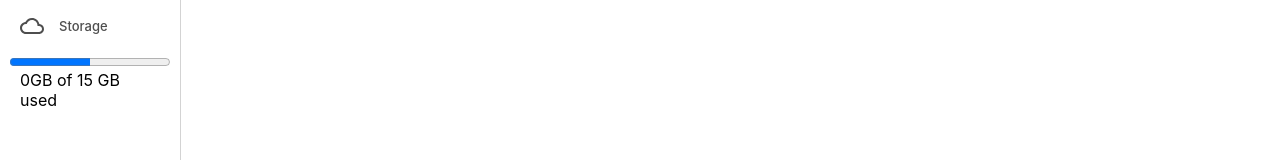
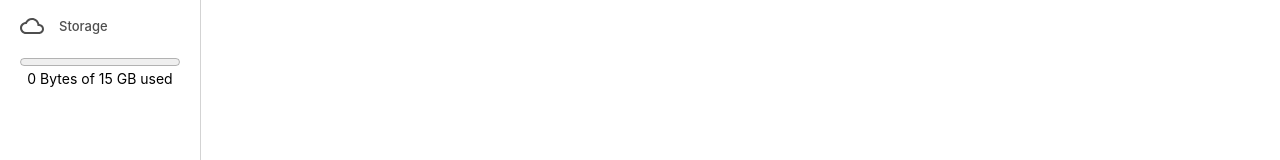
Before and after one commit to T-Drive-demo/T-drive-front, a React (Create React App) app: page /home in a window 1280 px wide. Shown: the part 343-503 px from the top of the page. Built offline with nearby package versions, Linux system fonts and the light colour scheme; no server answers; the database is empty.

Commit message:
feat : storagebar 실제 저장된 파일용량 반영

```diff
--- /dev/null
+++ b/src/components/common/common.jsx
@@ -0,0 +1,9 @@
+// bytes 변환 (1024 : 1KB, 1048576 : 1MB)
+export const changeBytes = (bytes, decimals = 2) => {
+  if (bytes === 0) return "0 Bytes";
+  const k = 1024;
+  const dm = decimals < 0 ? 0 : decimals;
+  const sizes = ["Bytes", "KB", "MB", "GB", "TB", "PB", "EB", "ZB", "YB"];
+  const i = Math.floor(Math.log(bytes) / Math.log(k));
+  return parseFloat((bytes / Math.pow(k, i)).toFixed(dm)) + " " + sizes[i];
+};
--- a/src/components/sidebar/SidebarTabs.jsx
+++ b/src/components/sidebar/SidebarTabs.jsx
@@ -12,8 +12,28 @@ import {
   CloudQueueIcons,
 } from "components/common/SvgIcons";
 import { NavLink } from "react-router-dom";
+import { useEffect, useState } from "react";
+import { getFiles } from "api/firebaseApi";
+import { changeBytes } from "components/common/common";
 
 const SidebarTabs = () => {
+  const [files, setFiles] = useState([]);
+  const [storage, setStorage] = useState("");
+  const [size, setSize] = useState("");
+
+  useEffect(() => {
+    const unsubscribe = getFiles(setFiles);
+
+    return () => unsubscribe;
+  }, []);
+
+  useEffect(() => {
+    const sizes = files?.reduce((sum, file) => sum + file.data.size, 0);
+    setSize(sizes);
+    const storageSize = changeBytes(sizes);
+    setStorage(storageSize);
+  }, [files]);
+
   return (
     <SidebarOptions>
       <NavLink to={"/home"}>
@@ -62,8 +82,8 @@ const SidebarTabs = () => {
         <span>Storage</span>
       </SidebarOption>
       <StorageBar>
-        <progress size="tuny" value="50" max="100" />
-        <span>0GB of 15 GB used</span>
+        <progress size="tiny" value={size} max={15000000000} />
+        <span>{storage} of 15 GB used</span>
       </StorageBar>
     </SidebarOptions>
   );
--- a/src/pages/home/MainData.jsx
+++ b/src/pages/home/MainData.jsx
@@ -1,3 +1,4 @@
+import { changeBytes } from "components/common/common";
 import {
   ArrowDownwardIcons,
   FileIcons,
@@ -11,16 +12,6 @@ import { DataListRow, OptionsContainer } from "styles/home/mainData.style";
 const MainData = ({ files }) => {
   // 현재는 버튼 클릭에 따라 전체 아이콘 변화만 있음. 추후 즐겨찾기 구현예정
   const [starredFile, setStarredFile] = useState(false);
-
-  // bytes 변환 (1024 : 1KB, 1048576 : 1MB)
-  const changeBytes = (bytes, decimals = 2) => {
-    if (bytes === 0) return "0 Bytes";
-    const k = 1024;
-    const dm = decimals < 0 ? 0 : decimals;
-    const sizes = ["Bytes", "KB", "MB", "GB", "TB", "PB", "EB", "ZB", "YB"];
-    const i = Math.floor(Math.log(bytes) / Math.log(k));
-    return parseFloat((bytes / Math.pow(k, i)).toFixed(dm)) + " " + sizes[i];
-  };
 
   return (
     <div>
--- a/src/styles/sidebar/sidebar.style.js
+++ b/src/styles/sidebar/sidebar.style.js
@@ -1,7 +1,7 @@
 import styled from "styled-components";
 
 const SidebarContainer = styled.div`
-  width: 180px;
+  width: 200px;
   height: 100vh; /* 화면 전체 높이 */
   padding-top: 10px;
   border-right: 1px solid lightgray;
--- a/src/styles/sidebar/sidebarTabs.style.js
+++ b/src/styles/sidebar/sidebarTabs.style.js
@@ -42,6 +42,10 @@ const StorageBar = styled.div`
   padding: 8px 20px;
   flex-direction: column; /* 세로 정렬 */
 
+  span {
+    font-size: 14px;
+  }
+
   @media screen and (max-width: 768px) {
     display: none;
   }
```
